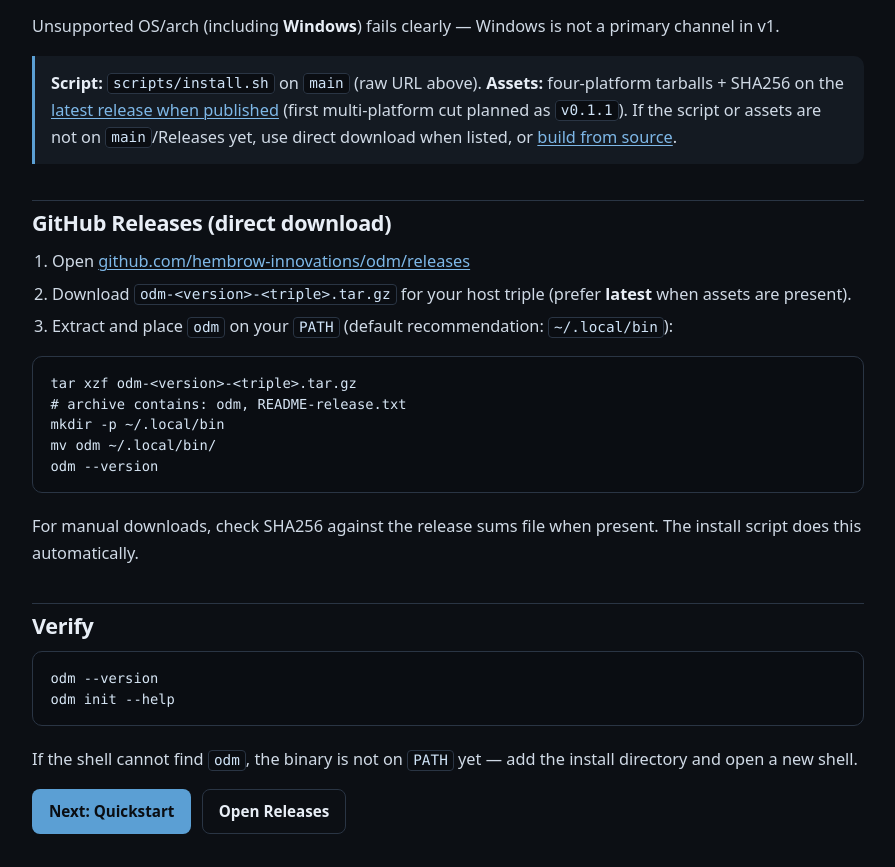
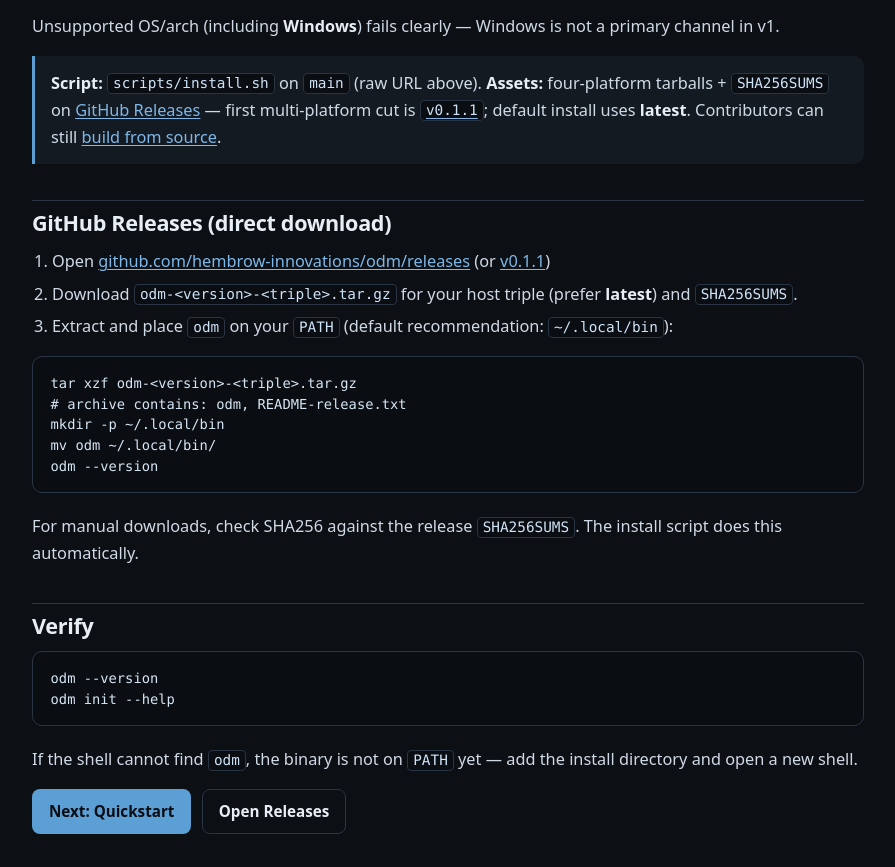
Before and after one commit to draconic-studios/odm, a website: page website/install.html in a window 1280 px wide. Shown: the part 1362-2229 px from the top of the page, without its empty margins (312-1207 px from the left). Drawn offline with Linux system fonts and the light colour scheme.

Commit message:
docs(install): state v0.1.1 Releases as live on docs and site
Drop pre-publish hedging; link latest/v0.1.1 assets; bump status chip.

```diff
--- a/website/install.html
+++ b/website/install.html
@@ -92,15 +92,18 @@
         <p>Unsupported OS/arch (including <strong>Windows</strong>) fails clearly — Windows is not a primary channel in v1.</p>
         <div class="callout">
           <p><strong>Script:</strong> <code>scripts/install.sh</code> on <code>main</code> (raw URL above).
-          <strong>Assets:</strong> four-platform tarballs + SHA256 on the
-          <a href="https://github.com/hembrow-innovations/odm/releases">latest release when published</a>
-          (first multi-platform cut planned as <code>v0.1.1</code>). If the script or assets are not on <code>main</code>/Releases yet, use direct download when listed, or <a href="#source">build from source</a>.</p>
+          <strong>Assets:</strong> four-platform tarballs + <code>SHA256SUMS</code> on
+          <a href="https://github.com/hembrow-innovations/odm/releases">GitHub Releases</a>
+          — first multi-platform cut is
+          <a href="https://github.com/hembrow-innovations/odm/releases/tag/v0.1.1"><code>v0.1.1</code></a>;
+          default install uses <strong>latest</strong>. Contributors can still
+          <a href="#source">build from source</a>.</p>
         </div>
 
         <h2 id="releases">GitHub Releases (direct download)</h2>
         <ol>
-          <li>Open <a href="https://github.com/hembrow-innovations/odm/releases">github.com/hembrow-innovations/odm/releases</a></li>
-          <li>Download <code>odm-&lt;version&gt;-&lt;triple&gt;.tar.gz</code> for your host triple (prefer <strong>latest</strong> when assets are present).</li>
+          <li>Open <a href="https://github.com/hembrow-innovations/odm/releases">github.com/hembrow-innovations/odm/releases</a> (or <a href="https://github.com/hembrow-innovations/odm/releases/tag/v0.1.1">v0.1.1</a>)</li>
+          <li>Download <code>odm-&lt;version&gt;-&lt;triple&gt;.tar.gz</code> for your host triple (prefer <strong>latest</strong>) and <code>SHA256SUMS</code>.</li>
           <li>Extract and place <code>odm</code> on your <code>PATH</code> (default recommendation: <code>~/.local/bin</code>):</li>
         </ol>
         <pre><code>tar xzf odm-&lt;version&gt;-&lt;triple&gt;.tar.gz
@@ -108,7 +111,7 @@
 mkdir -p ~/.local/bin
 mv odm ~/.local/bin/
 odm --version</code></pre>
-        <p>For manual downloads, check SHA256 against the release sums file when present. The install script does this automatically.</p>
+        <p>For manual downloads, check SHA256 against the release <code>SHA256SUMS</code>. The install script does this automatically.</p>
 
         <h2 id="verify">Verify</h2>
         <pre><code>odm --version
```
Also changed, not shown: docs/reference/install.md (+4 -4 lines), website/index.html (+1 -1 lines), CHANGELOG.md, README.md.
